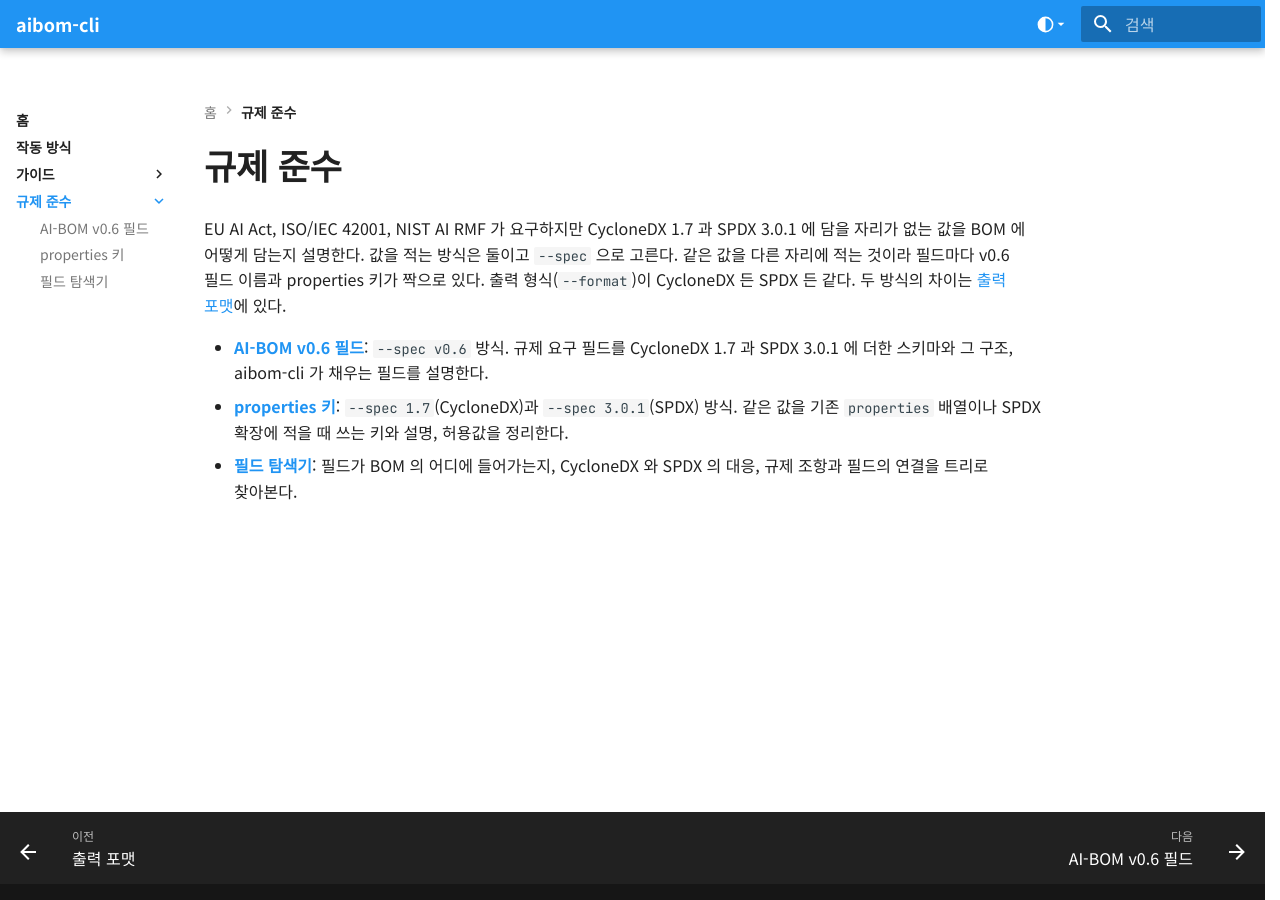
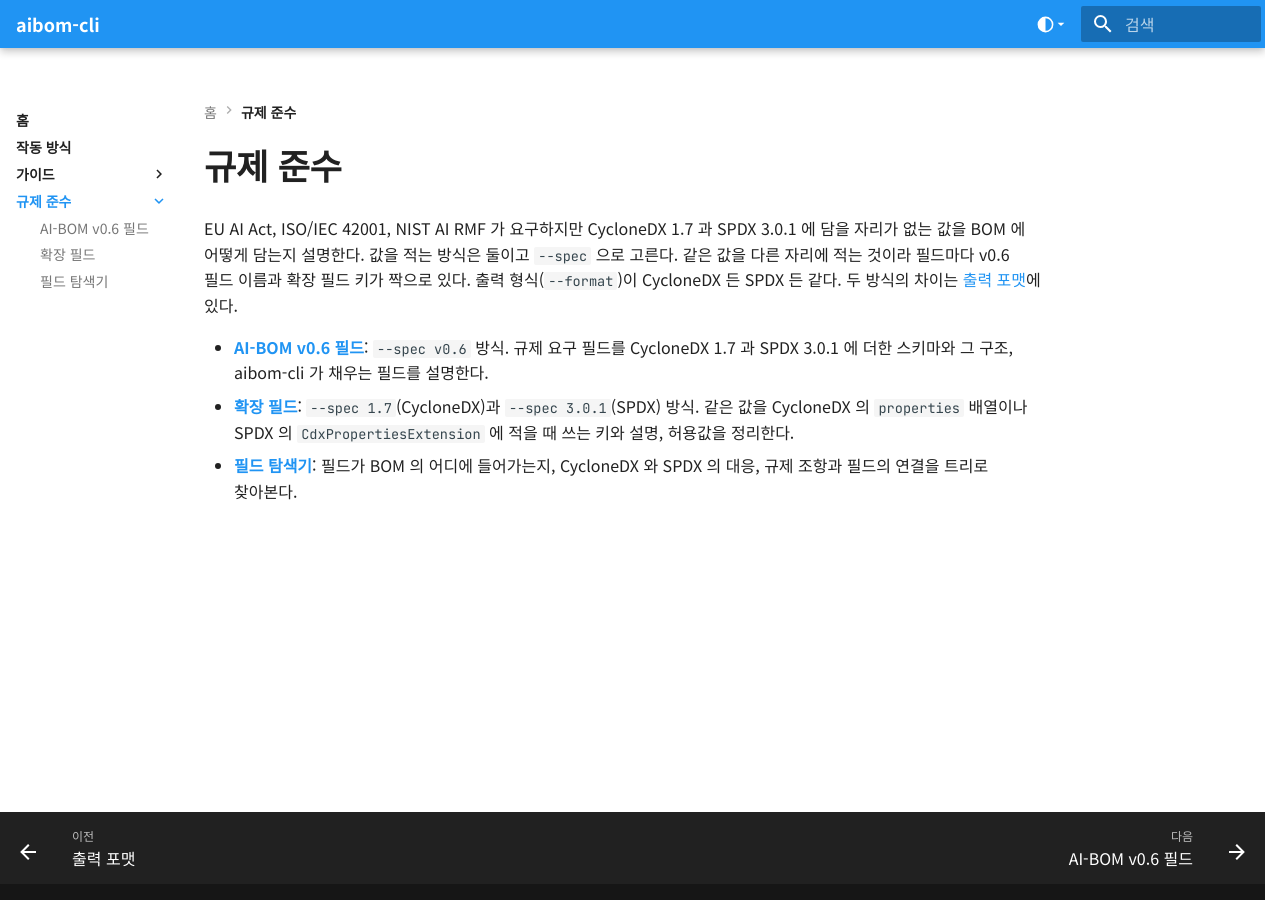
Before and after one commit to ai-devtestsecops-os/sure-aibom, an MkDocs documentation site: the page built from docs/compliance/index.md, in a window 1280 px wide. Built offline with MkDocs 1.6.1 and Material for MkDocs 9.7.7, drawn with Linux system fonts in a browser that asks for light colours.

Commit message:
docs: rename the properties key page to 확장 필드, fix its stale link text and reword the regulation field step

```diff
--- a/docs/compliance/index.md
+++ b/docs/compliance/index.md
@@ -1,10 +1,10 @@
 # 규제 준수
 
 EU AI Act, ISO/IEC 42001, NIST AI RMF 가 요구하지만 CycloneDX 1.7 과 SPDX 3.0.1 에 담을 자리가 없는 값을 BOM 에 어떻게 담는지 설명한다.
-값을 적는 방식은 둘이고 `--spec` 으로 고른다. 같은 값을 다른 자리에 적는 것이라 필드마다 v0.6 필드 이름과 properties 키가 짝으로 있다.
+값을 적는 방식은 둘이고 `--spec` 으로 고른다. 같은 값을 다른 자리에 적는 것이라 필드마다 v0.6 필드 이름과 확장 필드 키가 짝으로 있다.
 출력 형식(`--format`)이 CycloneDX 든 SPDX 든 같다. 두 방식의 차이는 [출력 포맷](../guides/output-format.md)에 있다.
 
 - **[AI-BOM v0.6 필드](aibom-v0.6.md)**: `--spec v0.6` 방식. 규제 요구 필드를 CycloneDX 1.7 과 SPDX 3.0.1 에 더한 스키마와 그 구조,
   aibom-cli 가 채우는 필드를 설명한다.
-- **[properties 키](regulation-fields.md)**: `--spec 1.7`(CycloneDX)과 `--spec 3.0.1`(SPDX) 방식. 같은 값을 기존 `properties` 배열이나 SPDX 확장에 적을 때 쓰는 키와 설명, 허용값을 정리한다.
+- **[확장 필드](regulation-fields.md)**: `--spec 1.7`(CycloneDX)과 `--spec 3.0.1`(SPDX) 방식. 같은 값을 CycloneDX 의 `properties` 배열이나 SPDX 의 `CdxPropertiesExtension` 에 적을 때 쓰는 키와 설명, 허용값을 정리한다.
 - **[필드 탐색기](field-mapping.md)**: 필드가 BOM 의 어디에 들어가는지, CycloneDX 와 SPDX 의 대응, 규제 조항과 필드의 연결을 트리로 찾아본다.
--- a/docs/mapping-viewer/app.js
+++ b/docs/mapping-viewer/app.js
@@ -9,7 +9,7 @@ if (document.querySelector(".mapping-viewer")) (() => {
 //   aibom_v0.6_spdx_mapping.json : 두 형식의 대응 (조인 테이블). 1.7 매핑에 v0.6 추가 필드를 넣은 표로, ai-bom 이 만든다
 //   aibom_v0.6_requirement_field_mapping.json : 규제 요구사항이 어느 v0.6 필드로 충족되는지 (엑셀 「요구사항 매핑」 시트와 같은 표).
 //                                cdx_ref(CDX 경로)·spdx_ref("Class.property") 가 조인 키, version 은 그 필드가 1.7 의 것인지 v0.6 의 것인지
-//   aibom_v0.6_properties.json : 추가 필드를 --spec 1.7 로 낼 때의 properties 키 (ai-bom 의 정의서와 같은 출처)
+//   aibom_v0.6_properties.json : 추가 필드를 --spec 1.7 · 3.0.1 로 낼 때의 확장 필드 (aibom: 키. ai-bom 의 정의서와 같은 출처)
 
 const BASE = document.querySelector(".mapping-viewer").dataset.base || "data/";   // 페이지 기준 상대 경로
 const CDX_URL = BASE + "aibom_v0.6_cyclonedx.json";
@@ -42,7 +42,7 @@ function setDetailPanelOpen(open) {
   detailToggle.classList.toggle("active", open);
   if (open && !detailBody.childElementCount) {                 // 아직 아무 필드도 안 눌렀을 때
     detailBody.innerHTML = `<div class="detail-placeholder">왼쪽 트리에서 필드를 누르면 여기에 설명과 다른 형식의 대응 필드,
-      properties 키, 규제 요구사항이 나온다.</div>`;
+      확장 필드, 규제 요구사항이 나온다.</div>`;
   }
 }
 document.getElementById("detail-close").addEventListener("click", () => setDetailPanelOpen(false));
@@ -61,7 +61,7 @@ const cdxNodeIndex = new Map();         // cdx path -> [<li>, ...]     (그래
 const cdxChipIndex = new Map();         // "cdxPath::value" -> [<span class=enum-chip>, ...]
 const spdxChipIndex = new Map();        // "cls::value" -> [<span class=enum-chip>, ...]
 let currentHighlighted = [];
-let propsByPath = new Map();            // CycloneDX 경로 -> [properties 키 행, ...] (v0.6 추가 필드만)
+let propsByPath = new Map();            // CycloneDX 경로 -> [확장 필드 행, ...] (v0.6 추가 필드만)
 let siteAlias = new Map();              // 접붙인 자리의 경로(…inputs.maxSize) -> 공용 타입 행(inputOutputMLParameters.maxSize)
 let representativeLis = new Set();      // 경로마다 가장 얕은 자리의 <li> 하나 ("추가 필드만" 필터가 남기는 자리)
 let sourcesBySite = new Map();          // 자리 경로 -> [{tool, kinds}] (aibom-cli 출력에서 그 자리의 값을 채우는 도구)
@@ -218,7 +218,7 @@ function atSite(sitePath, path) {
   return sitePath === tail || sitePath.endsWith("." + tail);
 }
 
-/** properties 키는 접붙인 자리의 경로(component.modelCard.modelParameters.inputs.format)에 걸려 있다. 공용 타입 행의 경로
+/** 확장 필드는 접붙인 자리의 경로(component.modelCard.modelParameters.inputs.format)에 걸려 있다. 공용 타입 행의 경로
  *  (inputOutputMLParameters.format)로는 안 잡히므로 자리 경로로 찾는다. */
 function propsFor(sitePath, defPath) {
   if (propsByPath.has(defPath)) return propsByPath.get(defPath);
@@ -1058,9 +1058,9 @@ function renderDetailPanel({ cdxFields, spdxFields, properties, propsViaChildren
 
   const props = properties || [];
   const propsHtml = propsViaChildren
-    ? `<div class="detail-section section-props"><h4>properties 키<span class="section-via">하위 필드에 대응</span></h4></div>`
+    ? `<div class="detail-section section-props"><h4>확장 필드<span class="section-via">하위 필드에 대응</span></h4></div>`
     : props.length
-    ? `<div class="detail-section section-props"><h4>properties 키${sectionCount(props.length)}</h4>` +
+    ? `<div class="detail-section section-props"><h4>확장 필드${sectionCount(props.length)}</h4>` +
       props.map(propertyBlockHtml).join("") + `</div>`
     : "";
 
@@ -1076,7 +1076,7 @@ function renderDetailPanel({ cdxFields, spdxFields, properties, propsViaChildren
   setDetailPanelOpen(true);
 }
 
-/** --spec 1.7 로 낼 때의 properties 키. 같은 값을 v0.6 필드 대신 이 이름으로 적는다. */
+/** --spec 1.7 · 3.0.1 로 낼 때의 확장 필드(aibom: 키). 같은 값을 v0.6 필드 대신 이 이름으로 적는다 (CycloneDX 는 properties 에, SPDX 는 확장에). */
 function propertyBlockHtml(p) {
   return `<div class="field-block">` +
     `<div class="field-name"><code class="prop-key">${escapeHtml(p.key)}</code></div>` +
--- a/mkdocs.yml
+++ b/mkdocs.yml
@@ -59,5 +59,5 @@ nav:
   - 규제 준수:
       - compliance/index.md
       - AI-BOM v0.6 필드: compliance/aibom-v0.6.md
-      - properties 키: compliance/regulation-fields.md
+      - 확장 필드: compliance/regulation-fields.md
       - 필드 탐색기: compliance/field-mapping.md
```
Also changed, not shown: docs/about.md (+1 -1 lines), docs/compliance/field-mapping.md (+1 -1 lines), docs/compliance/regulation-fields.md (+1 -1 lines), docs/index.md (+1 -1 lines).
